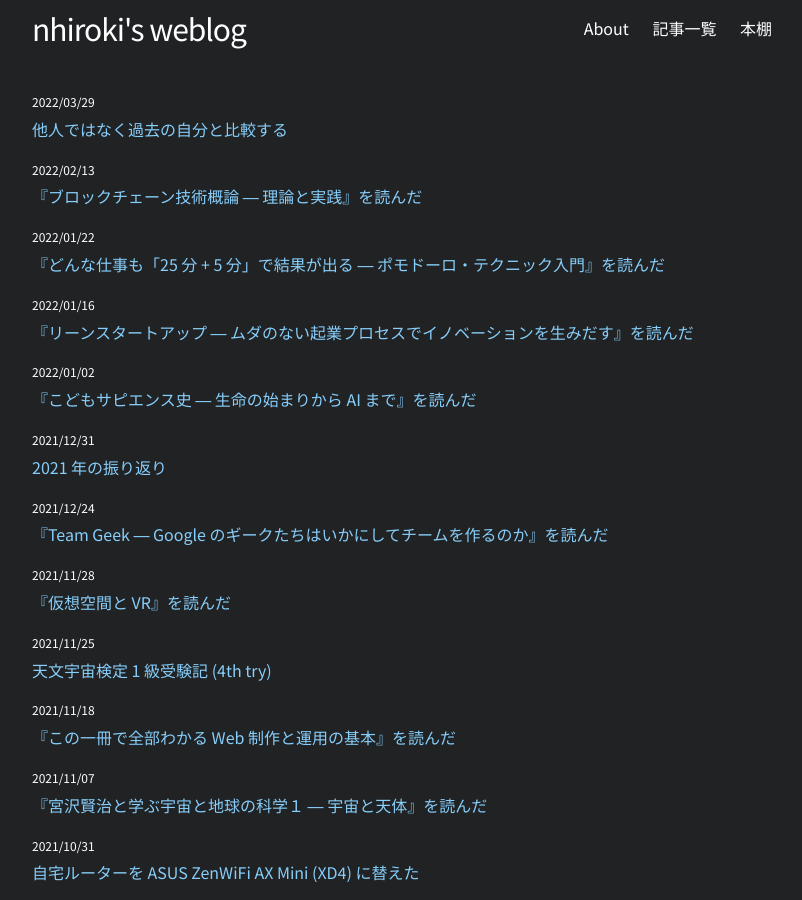
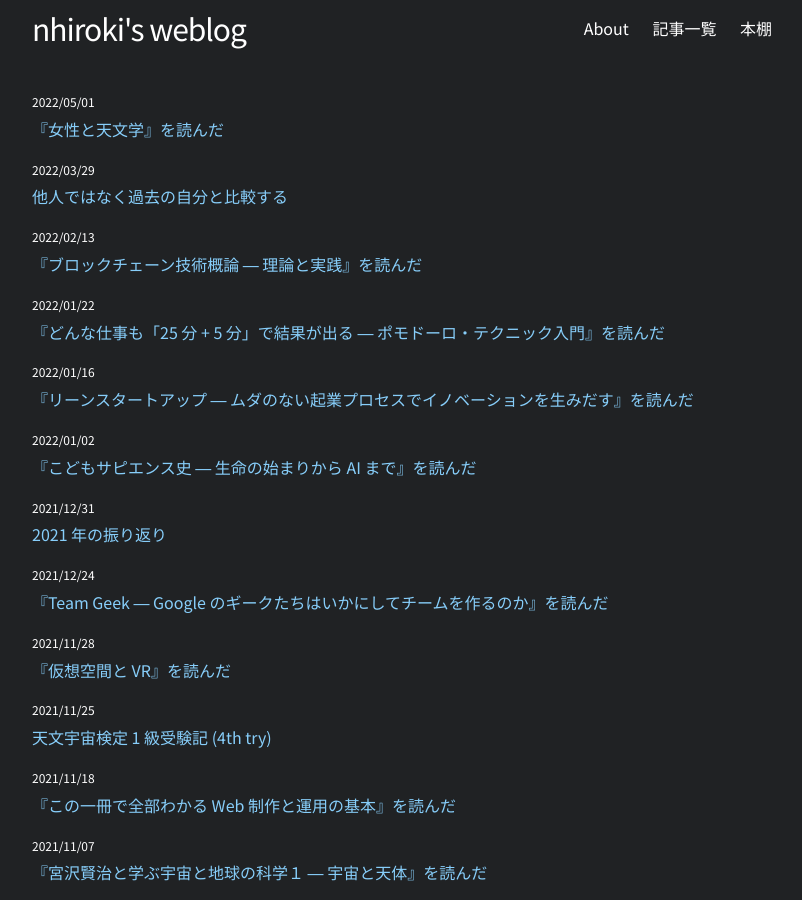
Before and after one commit to nhiroki/nhiroki.github.io, a Jekyll site: the page built from index.html, in a window 1280 px wide and 900 px high. Shown: the whole window, without its empty margins (238-1040 px from the left). Built offline with Jekyll 4.4.1, drawn with Linux system fonts in a browser that asks for light colours; some of the changed lines change nothing that is shown.

Commit message:
Publish a new article

```diff
--- /dev/null
+++ b/_posts/2022-05-01-book-women-in-astronomy.md
@@ -0,0 +1,28 @@
+---
+layout: post
+title: "『女性と天文学』を読んだ"
+date: 2022-05-01 00:00:00 +09:00
+tags: book
+image: /images/book-women-in-astronomy.webp
+---
+
+『女性と天文学』を読みました。天文学における有名な発見や法則はその多くが男性天文学者に帰属していますが、その裏には密かにしかし重要な活躍をしてきた女性研究者たちがいます。本書はそんな彼女たちにスポットライトを当てています。
+
+![表紙](/images/book-women-in-astronomy.webp)
+
+女性は社会的、金銭的な理由から研究の道を志すことが難しかった。運良く身内や周囲のサポートを得られたとしても、与えられた仕事は男性がやりたがらないような面倒な作業（計算や観測データの整理）だったり、観測装置も自由に使うことはできなかった。また重大な発見をしても発見者としての栄誉を享受することが難しかった。そんな彼女たちが困難の中で自身の研究を結実させ、そして天文学分野における女性進出に心血を注いできた様子が、本書では詳細に語られています。彼女たちの活動に敬意を評するとともに、女性の進出はいまだ未解決の問題であることを改めて考えさせられました。
+
+（日本の研究者を紹介した特別章を除き）本書で紹介されている女性研究者たちを私は一人も知りませんでしたが、彼女たちの発見や貢献したものはどれも知っているものばかりでした。今まで単なる知識の断片として認識していた事柄が、それに関わった女性研究者のストーリーや研究の歴史を学ぶことによって、うまく繋がり合って色彩を帯びたように感じます。特に、天体カタログ作成、星のスペクトル型分類、周期光度関係の発見、銀河回転の問題、パルサーの発見の話が印象に残りました（ほとんどすべてかも・・・？）
+
+本書は研究者の伝記や天文学史にとどまらず、発見に関連した理論の解説も散りばめられていて、そちらもとても勉強になりました。項目によっては今まで自分が読んできた専門書よりも簡潔で分かりやすくまとめられていたかもしれません。
+
+目次
+
+- 第１章　天の半分
+- 第２章　彗星 ― 二人のキャロラインの献身
+- 第３章　星の分類 ― アニーとその仲間たちの忍耐の賜物
+- 第４章　脈動する星々 ― ヘンリエッタの革命
+- 第５章　星の工場 ― マーガレットの戦い
+- 第６章　暗黒物質 ― ベラが抱いた疑問
+- 第７章　宇宙空間に浮かぶ灯台 ― ジョスリンの信じがたい発見
+- 特別賞　日本の女性と天文学
--- a/books.md
+++ b/books.md
@@ -1,7 +1,7 @@
 ---
 layout: page
 title: 本棚
-date: 2022/02/13
+date: 2022/05/01
 permalink: /books/
 ---
 
@@ -287,6 +287,7 @@ permalink: /books/
 - ([途中](https://twitter.com/nhiroki_/status/1159146915491012609)) トコトンやさしいモータの本
 - ([途中](https://twitter.com/nhiroki_/status/1213117156205850631)) 弱点克服 大学生の線形代数 改訂版
 
+- ([2022](/2022/05/01/book-women-in-astronomy)) 女性と天文学
 - ([2021](/2021/11/07/book-miyazawa-kenji-space-and-earth-science-1)) 宮沢賢治と学ぶ宇宙と地球の科学１ ― 宇宙と天体
 - ([2021](/2021/09/12/book-binary-star)) 連星からみた宇宙 ― 超新星からブラックホール、重力波まで
 - ([2021](/2021/06/18/book-jupiter-saturn-guidebook)) 木星・土星ガイドブック
```
Also changed, not shown: images/book-women-in-astronomy.webp (added).
